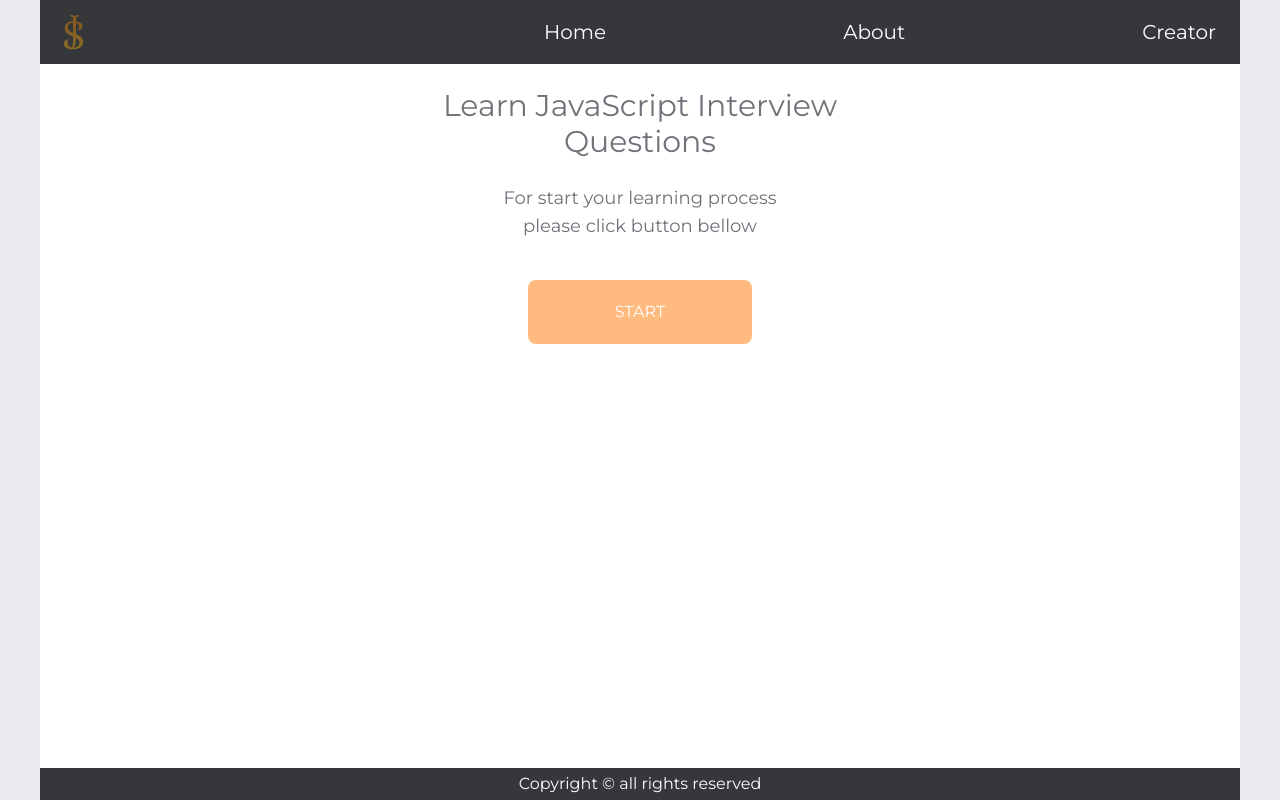
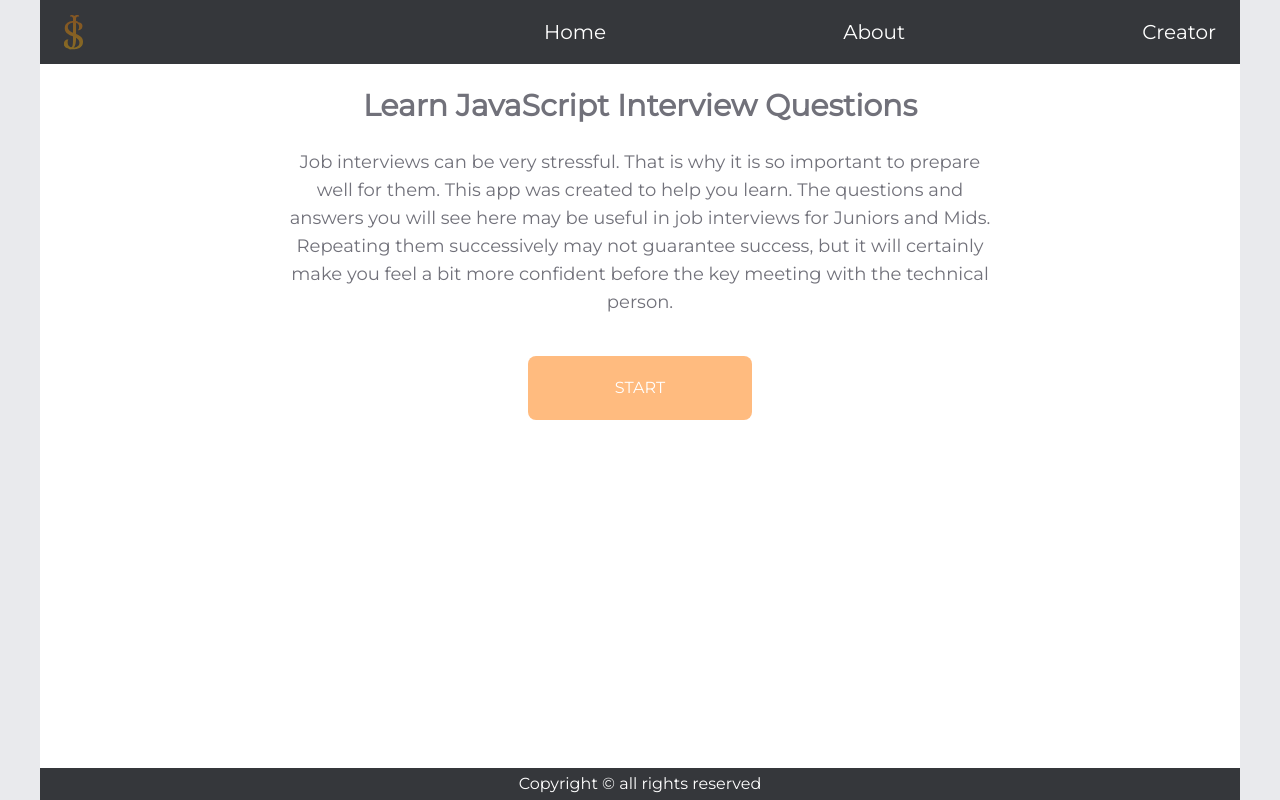
Before and after one commit to rafal19987/Interview-Questions-App-Nextjs-Tailwind-TypeScript-Supabase, a Next.js app: page / in a window 1280 px wide. Built offline with nearby package versions, Linux system fonts and the light colour scheme.

Commit message:
style: change styles on main page

```diff
--- a/app/page.tsx
+++ b/app/page.tsx
@@ -8,12 +8,18 @@ export default function Home() {
   return (
     <>
       <div className="flex grow flex-col items-center">
-        <h2 className="w-4/5 pt-6 text-2xl text-center md:text-3xl">
+        <h2 className="w-4/5 pt-6 text-2xl text-center font-semibold md:text-3xl">
           Learn JavaScript Interview Questions
         </h2>
-        <p className="w-4/5 mt-6 text-lg text-center lg:w-3/5 lg:text-lg">
-          For start your learning process please click button bellow{' '}
+        <p className="w-3/5 mt-6 text-lg text-center lg:text-lg">
+          Job interviews can be very stressful. That is why it is so important
+          to prepare well for them. This app was created to help you learn. The
+          questions and answers you will see here may be useful in job
+          interviews for Juniors and Mids. Repeating them successively may not
+          guarantee success, but it will certainly make you feel a bit more
+          confident before the key meeting with the technical person.
         </p>
+
         <div className="mt-10">
           <Link href="/questions">
             <Button text={'start'} />
```
